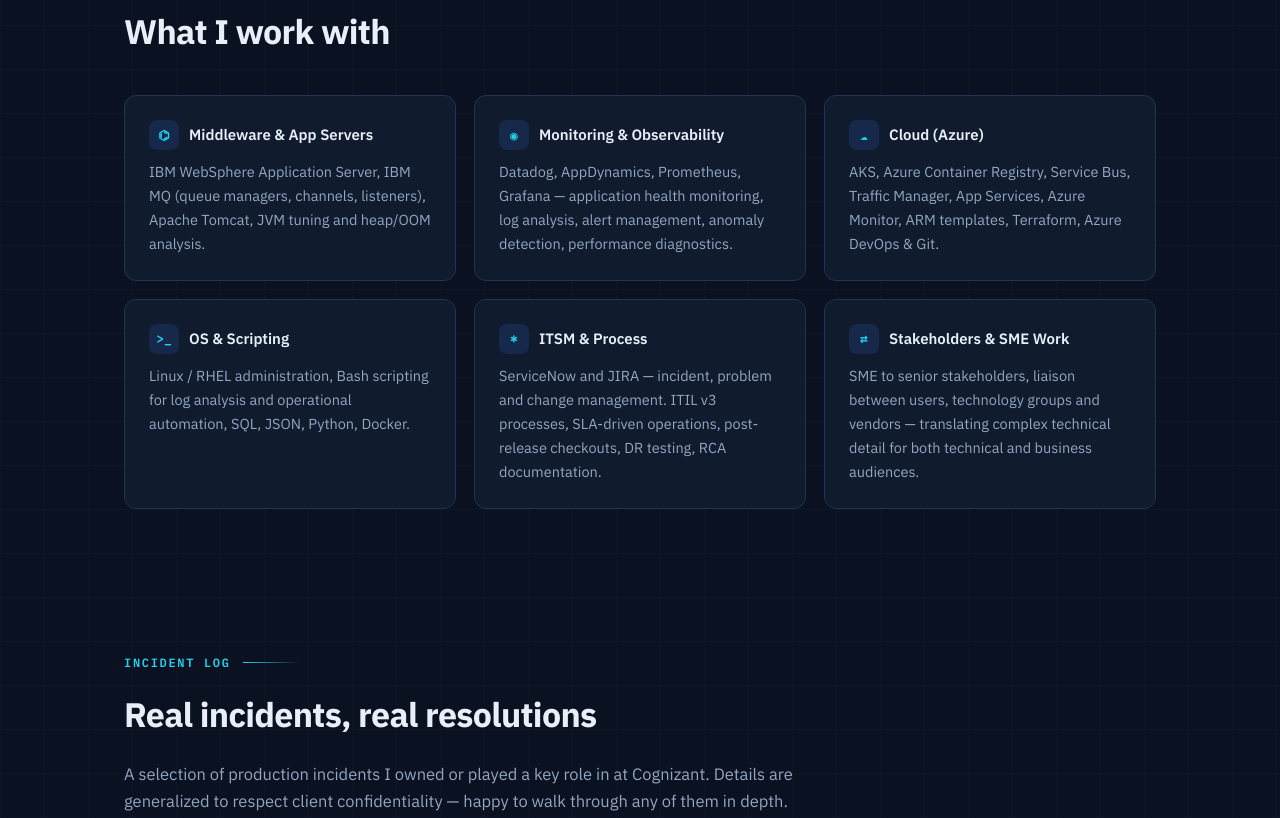
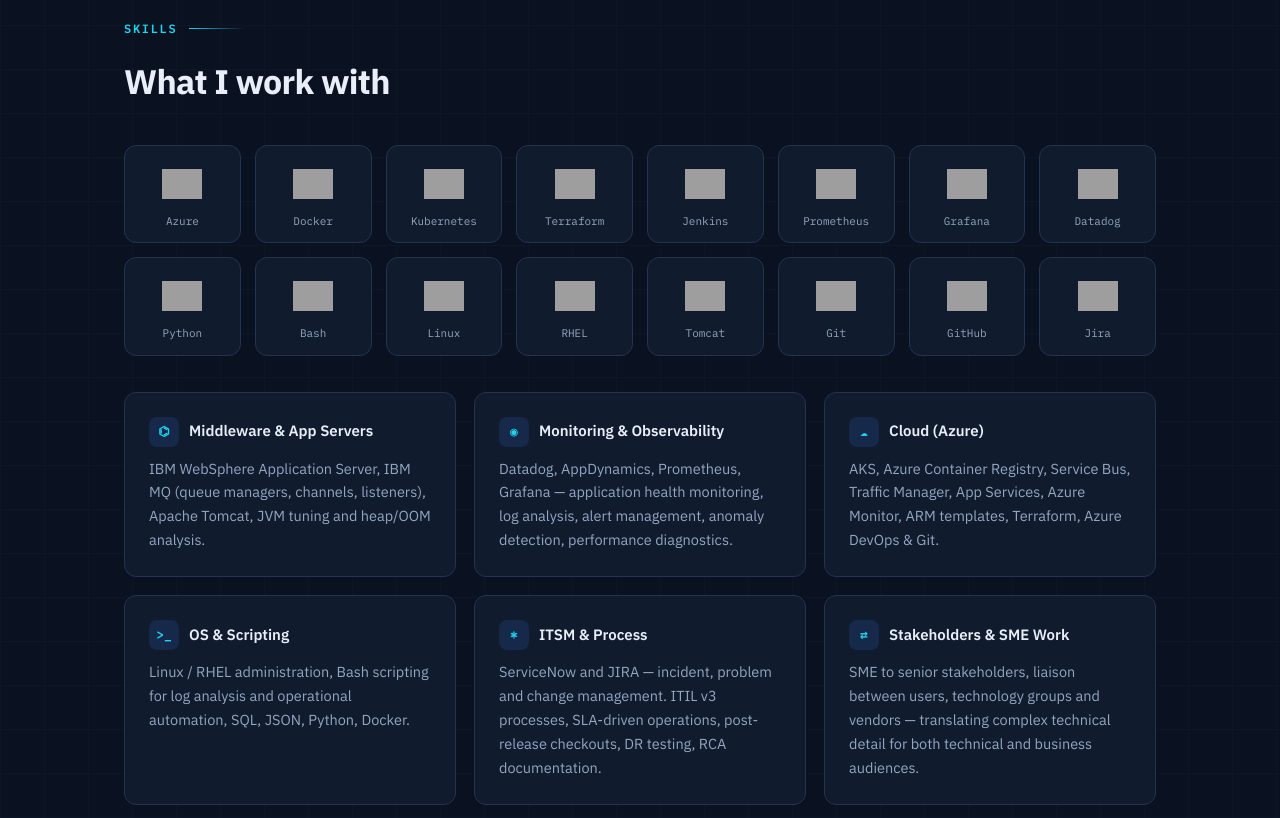
Before and after one commit to PaulJayaprakash21/PaulJayaprakash21.github.io, a plain HTML site: page index.html in a window 1280 px wide. Shown: the part 1427-2245 px from the top of the page. Drawn offline with Linux system fonts and the light colour scheme; grey boxes are pictures that could not be loaded.

Commit message:
Full name, tool logos, company logos

```diff
--- a/index.html
+++ b/index.html
@@ -3,8 +3,8 @@
 <head>
 <meta charset="UTF-8">
 <meta name="viewport" content="width=device-width, initial-scale=1.0">
-<title>Paul Gomez — Production Support &amp; Middleware Engineer</title>
-<meta name="description" content="Paul Gomez — production support and middleware engineer (IBM WebSphere, IBM MQ) building toward Azure cloud engineering. Toronto, Ontario, Canada.">
+<title>Paul Udayan Gomez Jayaprakash — Production Support &amp; Middleware Engineer</title>
+<meta name="description" content="Paul Udayan Gomez Jayaprakash — production support and middleware engineer (IBM WebSphere, IBM MQ) building toward Azure cloud engineering. Toronto, Ontario, Canada.">
 <link rel="preconnect" href="https://fonts.googleapis.com">
 <link rel="preconnect" href="https://fonts.gstatic.com" crossorigin>
 <link href="https://fonts.googleapis.com/css2?family=IBM+Plex+Sans:wght@400;500;600;700&family=IBM+Plex+Mono:wght@400;500;600&display=swap" rel="stylesheet">
@@ -78,8 +78,8 @@
   }
   @keyframes pulse{0%{transform:scale(.6);opacity:.7}100%{transform:scale(1.5);opacity:0}}
   h1{
-    font-size:clamp(40px,7vw,68px);font-weight:700;letter-spacing:-0.03em;line-height:1.05;
-    margin-bottom:18px
+    font-size:clamp(30px,5.2vw,54px);font-weight:700;letter-spacing:-0.03em;line-height:1.12;
+    margin-bottom:18px;max-width:20ch
   }
   h1 .grad{
     background:linear-gradient(92deg,var(--blue) 0%,var(--cyan) 100%);
@@ -129,6 +129,28 @@
   h2{font-size:clamp(26px,4vw,34px);font-weight:700;letter-spacing:-0.02em;margin-bottom:18px}
   .lede{max-width:72ch;color:var(--muted);font-size:16.5px}
   .lede strong{color:var(--text);font-weight:600}
+
+  /* ---------- tool logo grid ---------- */
+  .toolgrid{
+    display:grid;grid-template-columns:repeat(auto-fit,minmax(110px,1fr));gap:14px;
+    margin-top:36px;margin-bottom:14px
+  }
+  .tool{
+    background:var(--panel);border:1px solid var(--line);border-radius:12px;
+    padding:18px 10px 14px;display:flex;flex-direction:column;align-items:center;gap:10px;
+    transition:border-color .2s, transform .2s, box-shadow .2s
+  }
+  .tool:hover{border-color:var(--line-bright);transform:translateY(-3px);box-shadow:0 10px 26px rgba(0,0,0,.35)}
+  .tool img{width:40px;height:40px;object-fit:contain}
+  .tool span{font-family:var(--mono);font-size:11px;color:var(--muted);text-align:center;line-height:1.3}
+
+  /* ---------- company logos ---------- */
+  .job-title{display:flex;align-items:center;gap:14px;min-width:0}
+  .co-logo{
+    display:inline-flex;align-items:center;justify-content:center;flex:none;
+    width:46px;height:46px;background:#fff;border-radius:10px;padding:6px
+  }
+  .co-logo img{max-width:100%;max-height:100%;object-fit:contain}
 
   /* ---------- skills ---------- */
   .skills{display:grid;grid-template-columns:repeat(auto-fit,minmax(300px,1fr));gap:18px;margin-top:36px}
@@ -271,7 +293,7 @@
 <header class="hero">
   <div class="wrap">
     <p class="statusline"><span class="dot" aria-hidden="true"></span>STATUS: OPERATIONAL · TORONTO, ONTARIO · OPEN TO OPPORTUNITIES</p>
-    <h1>Paul <span class="grad">Gomez</span></h1>
+    <h1>Paul Udayan <span class="grad">Gomez Jayaprakash</span></h1>
     <p class="role"><strong>Production Support &amp; Middleware Engineer</strong> <span class="arrow">→</span> building toward Azure cloud engineering. Three years keeping banking systems online, 24/7.</p>
     <div class="hero-cta">
       <a class="btn btn-primary" href="mailto:jayaprakashpaul21@gmail.com">Get in touch</a>
@@ -316,6 +338,24 @@
   <div class="wrap reveal">
     <p class="eyebrow">Skills</p>
     <h2>What I work with</h2>
+    <div class="toolgrid">
+      <div class="tool"><img src="https://cdn.jsdelivr.net/gh/devicons/devicon/icons/azure/azure-original.svg" alt="Microsoft Azure" loading="lazy"><span>Azure</span></div>
+      <div class="tool"><img src="https://cdn.jsdelivr.net/gh/devicons/devicon/icons/docker/docker-original.svg" alt="Docker" loading="lazy"><span>Docker</span></div>
+      <div class="tool"><img src="https://cdn.jsdelivr.net/gh/devicons/devicon/icons/kubernetes/kubernetes-original.svg" alt="Kubernetes" loading="lazy"><span>Kubernetes</span></div>
+      <div class="tool"><img src="https://cdn.jsdelivr.net/gh/devicons/devicon/icons/terraform/terraform-original.svg" alt="Terraform" loading="lazy"><span>Terraform</span></div>
+      <div class="tool"><img src="https://cdn.jsdelivr.net/gh/devicons/devicon/icons/jenkins/jenkins-original.svg" alt="Jenkins" loading="lazy"><span>Jenkins</span></div>
+      <div class="tool"><img src="https://cdn.jsdelivr.net/gh/devicons/devicon/icons/prometheus/prometheus-original.svg" alt="Prometheus" loading="lazy"><span>Prometheus</span></div>
+      <div class="tool"><img src="https://cdn.jsdelivr.net/gh/devicons/devicon/icons/grafana/grafana-original.svg" alt="Grafana" loading="lazy"><span>Grafana</span></div>
+      <div class="tool"><img src="https://cdn.simpleicons.org/datadog/9F8FEF" alt="Datadog" loading="lazy"><span>Datadog</span></div>
+      <div class="tool"><img src="https://cdn.jsdelivr.net/gh/devicons/devicon/icons/python/python-original.svg" alt="Python" loading="lazy"><span>Python</span></div>
+      <div class="tool"><img src="https://cdn.jsdelivr.net/gh/devicons/devicon/icons/bash/bash-original.svg" alt="Bash" loading="lazy"><span>Bash</span></div>
+      <div class="tool"><img src="https://cdn.jsdelivr.net/gh/devicons/devicon/icons/linux/linux-original.svg" alt="Linux" loading="lazy"><span>Linux</span></div>
+      <div class="tool"><img src="https://cdn.jsdelivr.net/gh/devicons/devicon/icons/redhat/redhat-original.svg" alt="Red Hat Enterprise Linux" loading="lazy"><span>RHEL</span></div>
+      <div class="tool"><img src="https://cdn.jsdelivr.net/gh/devicons/devicon/icons/tomcat/tomcat-original.svg" alt="Apache Tomcat" loading="lazy"><span>Tomcat</span></div>
+      <div class="tool"><img src="https://cdn.jsdelivr.net/gh/devicons/devicon/icons/git/git-original.svg" alt="Git" loading="lazy"><span>Git</span></div>
+      <div class="tool"><img src="https://cdn.simpleicons.org/github/E8EFF8" alt="GitHub" loading="lazy"><span>GitHub</span></div>
+      <div class="tool"><img src="https://cdn.jsdelivr.net/gh/devicons/devicon/icons/jira/jira-original.svg" alt="Jira" loading="lazy"><span>Jira</span></div>
+    </div>
     <div class="skills">
       <div class="skill">
         <h3><span class="ico">⌬</span>Middleware &amp; App Servers</h3>
@@ -492,7 +532,10 @@
     <div class="timeline">
       <div class="job">
         <div class="job-head">
-          <h3>Associate — Production Support Engineer <span class="org">· Cognizant Technology Solutions</span></h3>
+          <div class="job-title">
+            <span class="co-logo"><img src="assets/cognizant-logo.png" alt="Cognizant" onerror="this.parentElement.style.display='none'"></span>
+            <h3>Associate — Production Support Engineer <span class="org">· Cognizant Technology Solutions</span></h3>
+          </div>
           <span class="dates">Aug 2021 — Apr 2024</span>
         </div>
         <p class="sub">Applications support · Stability, Efficiency &amp; Effectiveness · Financial services platforms</p>
@@ -507,7 +550,10 @@
       </div>
       <div class="job">
         <div class="job-head">
-          <h3>Machine Learning Data Associate <span class="org">· Amazon</span></h3>
+          <div class="job-title">
+            <span class="co-logo"><img src="assets/amazon-logo.png" alt="Amazon" onerror="this.parentElement.style.display='none'"></span>
+            <h3>Machine Learning Data Associate <span class="org">· Amazon</span></h3>
+          </div>
           <span class="dates">Sept 2020 — Apr 2021</span>
         </div>
         <ul>
```
Also changed, not shown: 1 other file.
